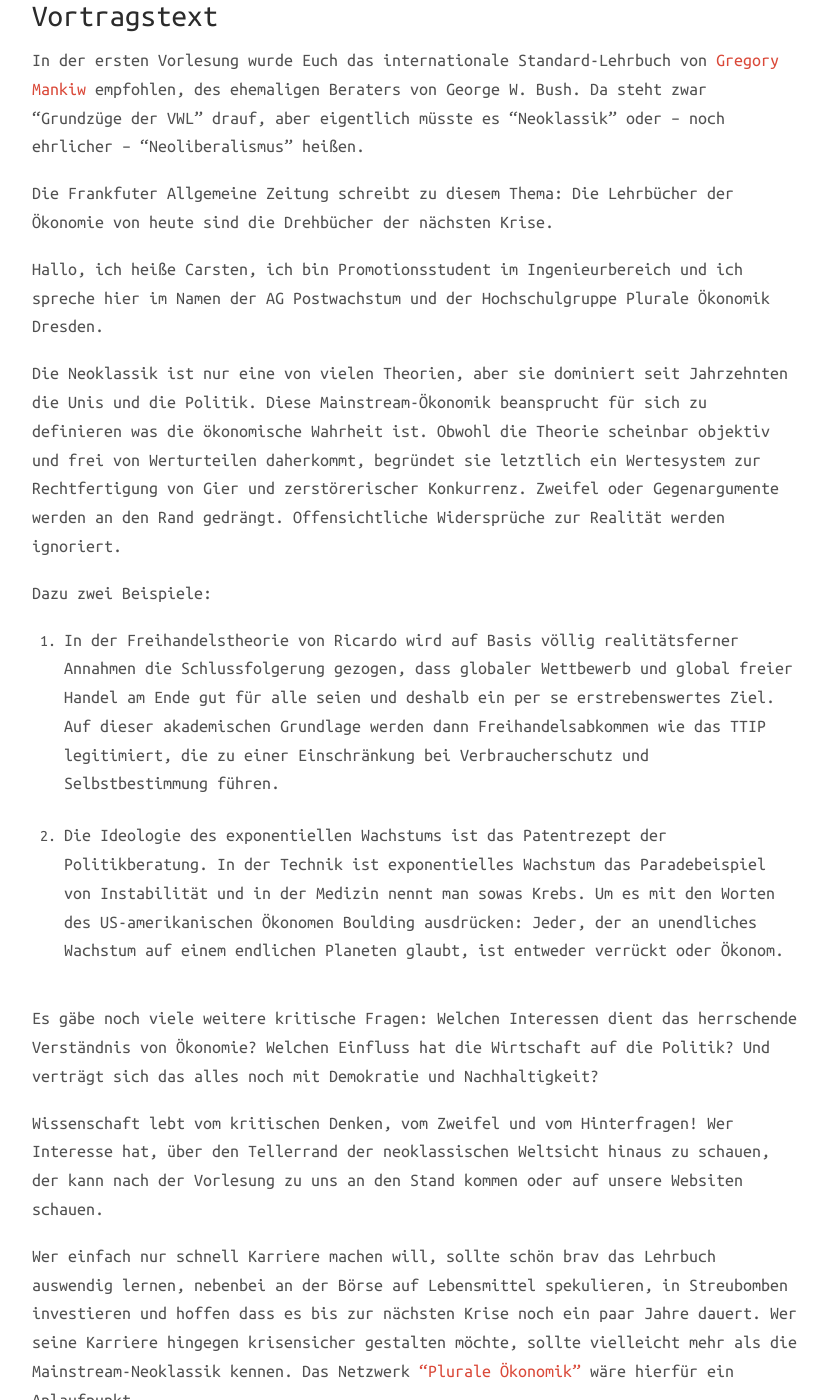
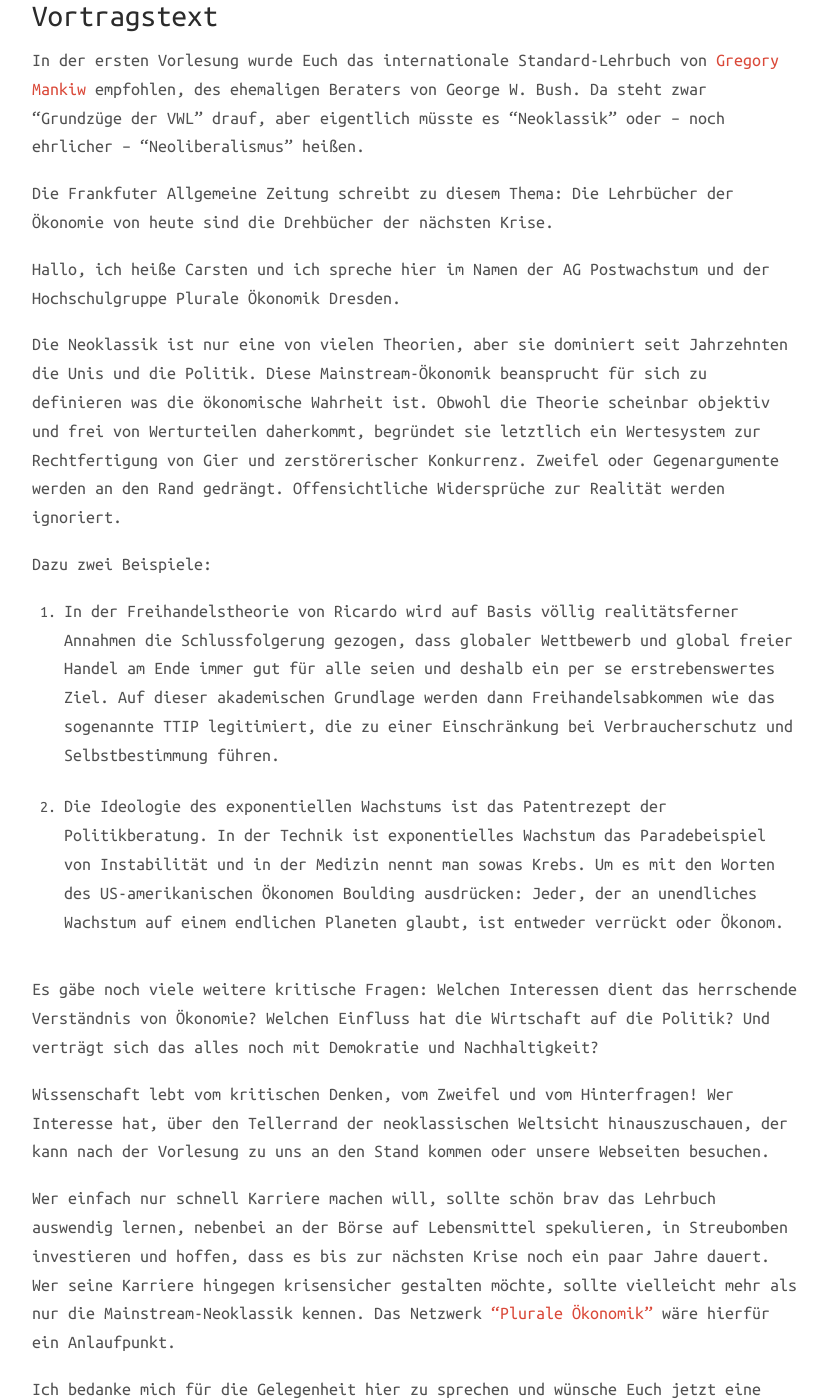
Before and after one commit to postwachstum/postwachstum.github.io, a Jekyll site: the page built from _posts/2014-10-14-postwachstum0.md, in a window 1280 px wide and 1400 px high, scrolled down 593 px. Shown: the whole window, without its empty margins (224-1052 px from the left). Built offline with Jekyll 4.4.1, drawn with Linux system fonts in a browser that asks for light colours; nearby versions of some CDN libraries.

Commit message:
kleine korrekturen

```diff
--- a/_posts/2014-10-14-postwachstum0.md
+++ b/_posts/2014-10-14-postwachstum0.md
@@ -22,12 +22,12 @@ In der ersten Vorlesung wurde Euch das internationale Standard-Lehrbuch von
 Die Frankfuter Allgemeine Zeitung schreibt zu diesem Thema: Die Lehrbücher der Ökonomie von heute sind die Drehbücher der nächsten
 Krise.
 
-Hallo, ich heiße Carsten, ich bin Promotionsstudent im Ingenieurbereich und ich spreche hier im Namen der AG Postwachstum und der Hochschulgruppe Plurale Ökonomik Dresden.
+Hallo, ich heiße Carsten und ich spreche hier im Namen der AG Postwachstum und der Hochschulgruppe Plurale Ökonomik Dresden.
 
 Die Neoklassik ist nur eine von vielen Theorien, aber sie dominiert seit Jahrzehnten die Unis und die Politik. Diese Mainstream-Ökonomik beansprucht für sich zu definieren was die ökonomische Wahrheit ist. Obwohl die Theorie scheinbar objektiv und frei von Werturteilen daherkommt, begründet sie letztlich ein Wertesystem zur Rechtfertigung von Gier und zerstörerischer Konkurrenz. Zweifel oder Gegenargumente werden an den Rand gedrängt. Offensichtliche Widersprüche zur Realität werden ignoriert.
 
 Dazu zwei Beispiele:
-1. In der Freihandelstheorie von Ricardo wird auf Basis völlig realitätsferner Annahmen die Schlussfolgerung gezogen, dass globaler Wettbewerb und global freier Handel am Ende gut für alle seien und deshalb ein per se erstrebenswertes Ziel. Auf dieser akademischen Grundlage werden dann Freihandelsabkommen wie das TTIP legitimiert, die zu einer Einschränkung bei Verbraucherschutz und Selbstbestimmung führen.
+1. In der Freihandelstheorie von Ricardo wird auf Basis völlig realitätsferner Annahmen die Schlussfolgerung gezogen, dass globaler Wettbewerb und global freier Handel am Ende immer gut für alle seien und deshalb ein per se erstrebenswertes Ziel. Auf dieser akademischen Grundlage werden dann Freihandelsabkommen wie das sogenannte TTIP legitimiert, die zu einer Einschränkung bei Verbraucherschutz und Selbstbestimmung führen.
 
 2. Die Ideologie des exponentiellen Wachstums ist das Patentrezept der Politikberatung. In der Technik ist exponentielles Wachstum das Paradebeispiel von Instabilität und in der Medizin nennt man sowas Krebs. Um es mit den Worten des US-amerikanischen Ökonomen Boulding ausdrücken: Jeder, der an unendliches Wachstum auf einem endlichen Planeten glaubt, ist entweder verrückt oder Ökonom.
 
@@ -36,9 +36,9 @@ Welchen Interessen dient das herrschende Verständnis von Ökonomie?
 Welchen Einfluss hat die Wirtschaft auf die Politik?
 Und verträgt sich das alles noch mit Demokratie und Nachhaltigkeit?
 
-Wissenschaft lebt vom kritischen Denken, vom Zweifel und vom Hinterfragen! Wer Interesse hat, über den Tellerrand der neoklassischen Weltsicht hinaus zu schauen, der kann nach der Vorlesung zu uns an den Stand kommen oder auf unsere Websiten schauen.
+Wissenschaft lebt vom kritischen Denken, vom Zweifel und vom Hinterfragen! Wer Interesse hat, über den Tellerrand der neoklassischen Weltsicht hinauszuschauen, der kann nach der Vorlesung zu uns an den Stand kommen oder unsere Webseiten besuchen.
 
-Wer einfach nur schnell Karriere machen will, sollte schön brav das Lehrbuch auswendig lernen, nebenbei an der Börse auf Lebensmittel spekulieren, in Streubomben investieren und hoffen dass es bis zur nächsten Krise noch ein paar Jahre dauert. Wer seine Karriere hingegen krisensicher gestalten möchte, sollte vielleicht mehr als die Mainstream-Neoklassik kennen. Das Netzwerk ["Plurale Ökonomik"](http://pluraleoekonomikdresden.wordpress.com/)  wäre hierfür ein Anlaufpunkt.
+Wer einfach nur schnell Karriere machen will, sollte schön brav das Lehrbuch auswendig lernen, nebenbei an der Börse auf Lebensmittel spekulieren, in Streubomben investieren und hoffen, dass es bis zur nächsten Krise noch ein paar Jahre dauert. Wer seine Karriere hingegen krisensicher gestalten möchte, sollte vielleicht mehr als nur die Mainstream-Neoklassik kennen. Das Netzwerk ["Plurale Ökonomik"](http://pluraleoekonomikdresden.wordpress.com/)  wäre hierfür ein Anlaufpunkt.
 
 Ich bedanke mich für die Gelegenheit hier zu sprechen und wünsche Euch jetzt eine interessante Vorlesung und ein möglichst erkenntnisreiches Studium.
 
```
